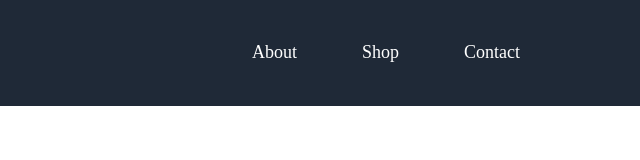
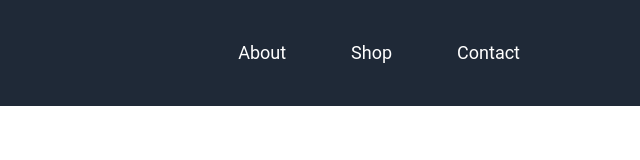
Before and after one commit to nikgav1/Odin-Landing-Page, a plain HTML site: page index.html in a window 1280 px wide. Shown: the full height of the page, 640-1280 px from the left. Drawn offline with Linux system fonts and the light colour scheme.

Commit message:
Added Roboto font to the whole page

```diff
--- a/style.css
+++ b/style.css
@@ -2,6 +2,7 @@
     padding: 0;
     margin: 0;
     box-sizing: border-box;
+    font-family: 'Roboto', arial;
 }
 
 .nav-container{
```
